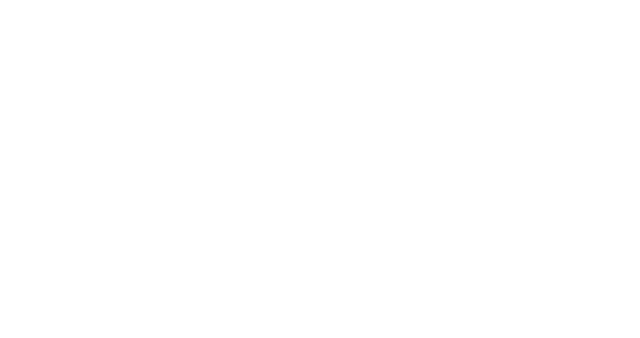
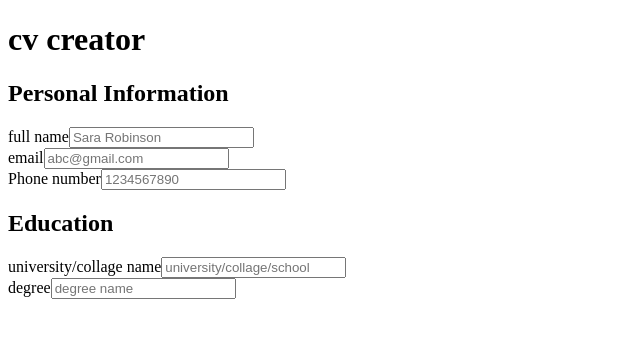
Before and after one commit to sneharatnani/cv-creator, a React (Create React App) app: page / in a window 1280 px wide. Shown: the top 338 px of the page, without its empty margins (0-640 px from the left). Built offline with nearby package versions, Linux system fonts and the light colour scheme.

Commit message:
add sections and components

```diff
--- a/src/App.js
+++ b/src/App.js
@@ -1,7 +1,23 @@
 // import './App.css';
+import { Component } from "react";
+import Header from "./components/Header.js";
+import PersonalInfo from "./components/PersonalInfo.js";
+import Education from "./components/Education.js";
 
-function App() {
-  return <div className="App"></div>;
+class App extends Component {
+  constructor(props) {
+    super(props);
+  }
+
+  render() {
+    return (
+      <div>
+        <Header />
+        <PersonalInfo />
+        <Education />
+      </div>
+    );
+  }
 }
 
 export default App;
--- /dev/null
+++ b/src/components/Education.js
@@ -0,0 +1,24 @@
+import { Component } from "react";
+import TextInput from "./utility/TextInput.js";
+
+class Education extends Component {
+  render() {
+    return (
+      <section>
+        <h2>Education</h2>
+        <TextInput
+          attributeText="collage"
+          labelText="university/collage name"
+          placeholderTxt="university/collage/school"
+        />
+        <TextInput
+          attributeText="degree"
+          labelText="degree"
+          placeholderTxt="degree name"
+        />
+      </section>
+    );
+  }
+}
+
+export default Education;
--- /dev/null
+++ b/src/components/Header.js
@@ -0,0 +1,13 @@
+import { Component } from "react";
+
+class Header extends Component {
+  render() {
+    return (
+      <header>
+        <h1>cv creator</h1>
+      </header>
+    );
+  }
+}
+
+export default Header;
--- /dev/null
+++ b/src/components/PersonalInfo.js
@@ -0,0 +1,24 @@
+import { Component } from "react";
+import TextInput from "./utility/TextInput.js";
+import Email from "./utility/Email.js";
+import Phone from "./utility/Phone.js";
+
+class GeneralInfo extends Component {
+  render() {
+    return (
+      <section>
+        <h2>Personal Information</h2>
+        {/* name */}
+        <TextInput
+          attributeText="name"
+          labelText="full name"
+          placeholderTxt="Sara Robinson"
+        />
+        <Email />
+        <Phone />
+      </section>
+    );
+  }
+}
+
+export default GeneralInfo;
--- /dev/null
+++ b/src/components/utility/Email.js
@@ -0,0 +1,19 @@
+import { Component } from "react";
+
+class Email extends Component {
+  render() {
+    return (
+      <div>
+        <label htmlFor="email">email</label>
+        <input
+          type="email"
+          id="email"
+          name="email"
+          placeholder="abc@gmail.com"
+        />
+      </div>
+    );
+  }
+}
+
+export default Email;
--- /dev/null
+++ b/src/components/utility/Phone.js
@@ -0,0 +1,14 @@
+import { Component } from "react";
+
+class Phone extends Component {
+  render() {
+    return (
+      <div>
+        <label htmlFor="phone">Phone number</label>
+        <input type="tel" id="phone" name="phone" placeholder="1234567890" />
+      </div>
+    );
+  }
+}
+
+export default Phone;
--- /dev/null
+++ b/src/components/utility/TextInput.js
@@ -0,0 +1,24 @@
+import { Component } from "react";
+
+class TextInput extends Component {
+  constructor(props) {
+    super(props);
+  }
+
+  render() {
+    const { attributeText, labelText, placeholderTxt } = this.props;
+    return (
+      <div>
+        <label htmlFor={attributeText}>{labelText}</label>
+        <input
+          type="text"
+          id={attributeText}
+          name={attributeText}
+          placeholder={placeholderTxt}
+        />
+      </div>
+    );
+  }
+}
+
+export default TextInput;
```
